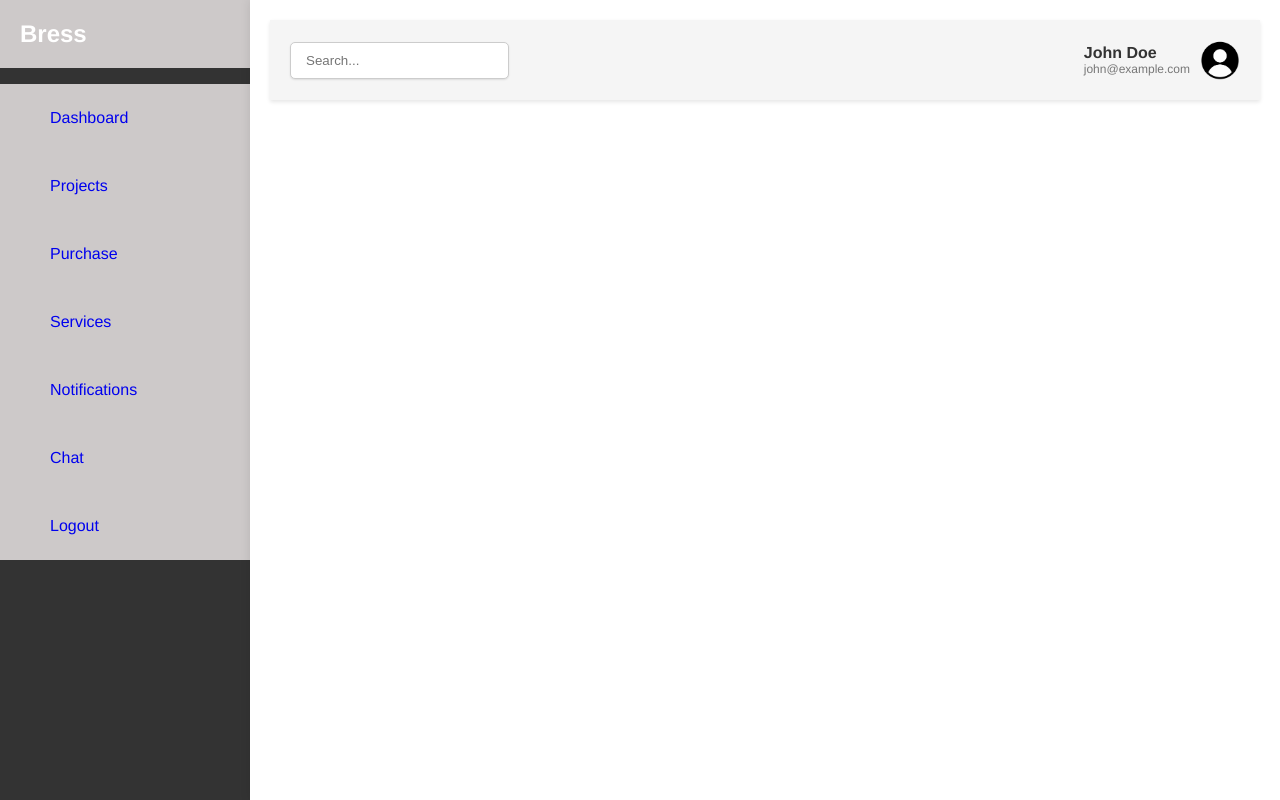
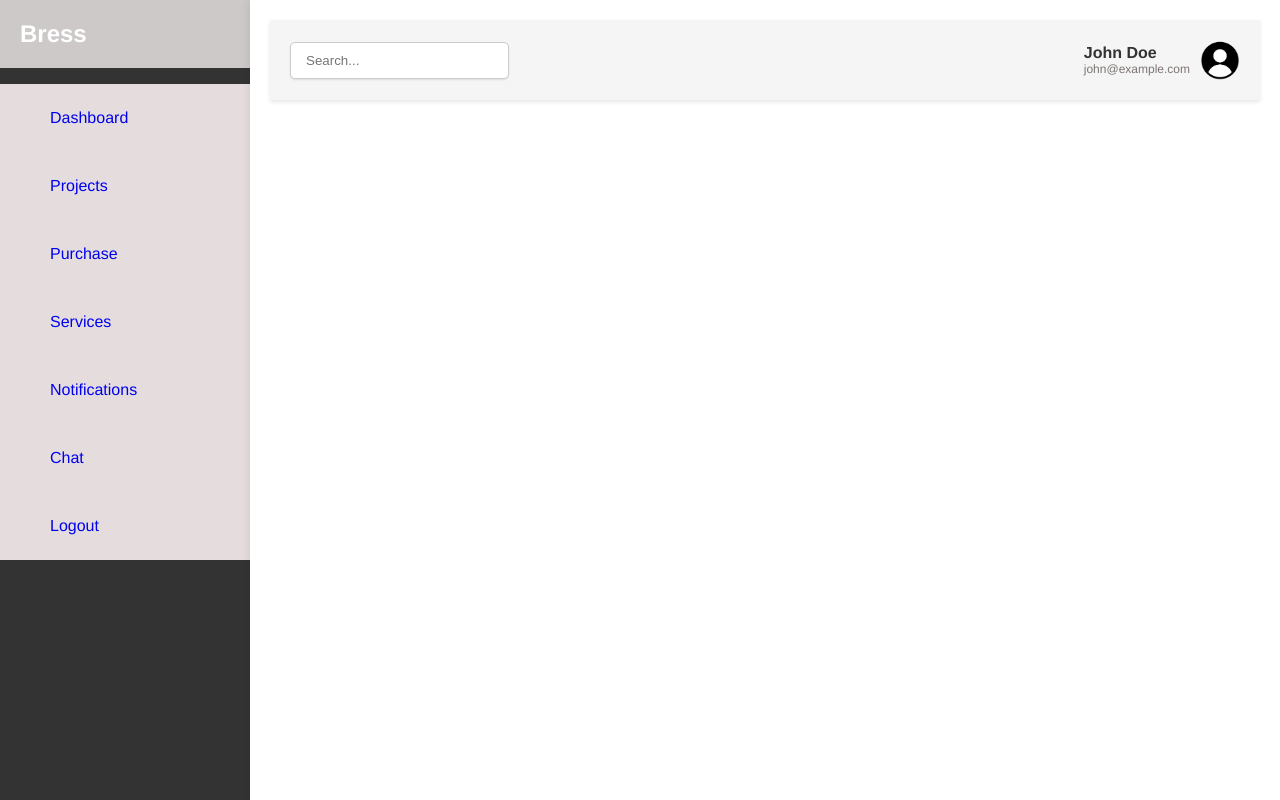
Before and after one commit to dhawaksir/mern_project, a React (Create React App) app in the folder client/: page /dashboard in a window 1280 px wide. Built offline with nearby package versions, Linux system fonts and the light colour scheme.

Commit message:
feat : style

```diff
--- a/client/src/components/Dashboard/Dashboard.css
+++ b/client/src/components/Dashboard/Dashboard.css
@@ -13,7 +13,7 @@ body, h1, h2, p {
 
 .sidebar {
   width: 250px;
-  background-color: #f5f5f5; /* Smoke grey background */
+  background-color: #fcf6f6; /* Smoke grey background */
   /* color: #333; */
 }
 
@@ -31,7 +31,7 @@ body, h1, h2, p {
 .sidebar-nav ul {
   list-style: none;
   padding: 0;
-  background: #cdc9c9;
+  background: #e5dddd;
 }
 
 .sidebar-nav a {
@@ -44,7 +44,7 @@ body, h1, h2, p {
 }
 
 .sidebar-nav a:hover {
-  background-color: #ddd;
+  background-color: #f3f0f0;
 }
 
 .sidebar-nav i {
@@ -105,7 +105,7 @@ body, h1, h2, p {
 .profile-info p {
   margin: 0;
   font-size: 12px;
-  color: #777;
+  color: #7e7474;
 }
 
 .profile-image {
```
